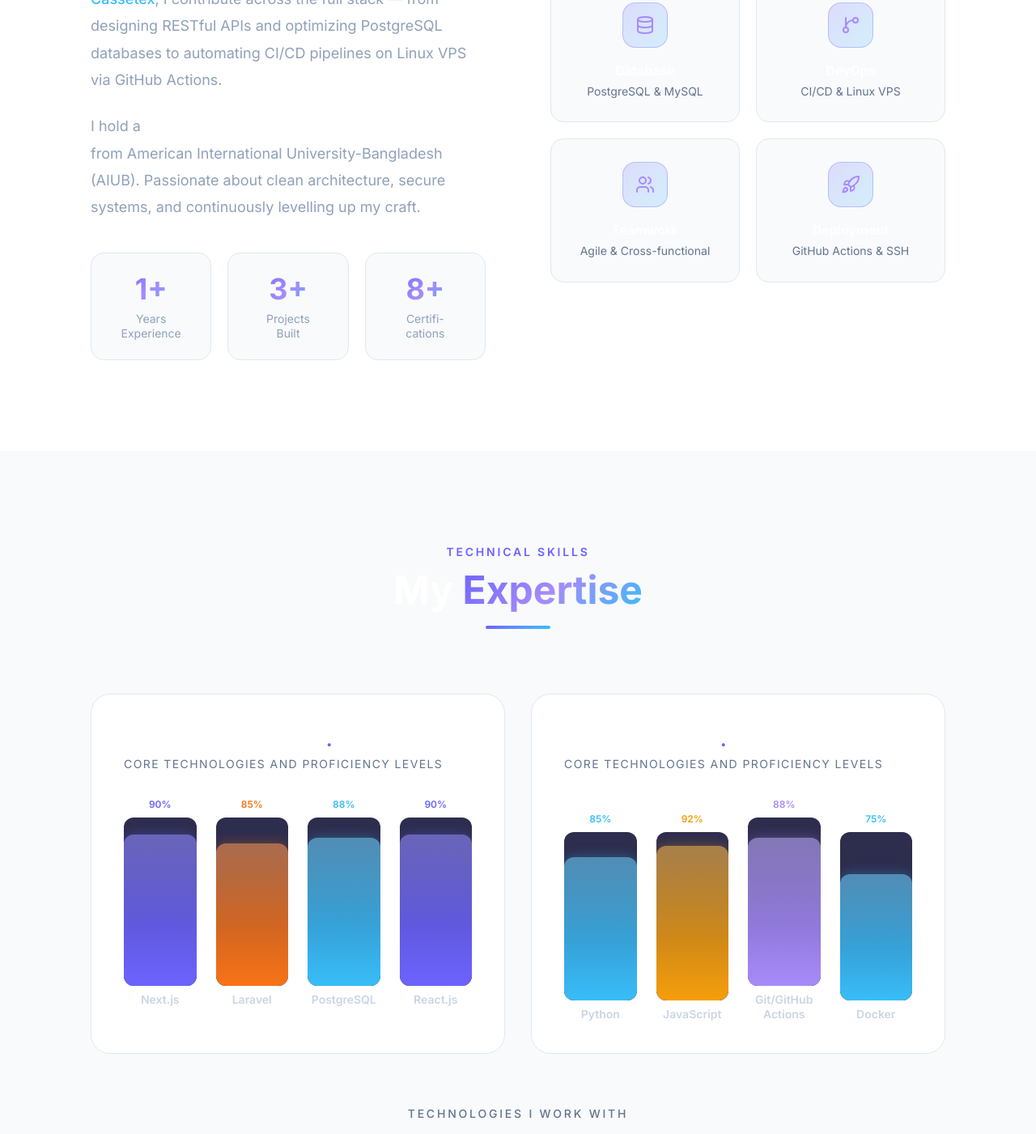
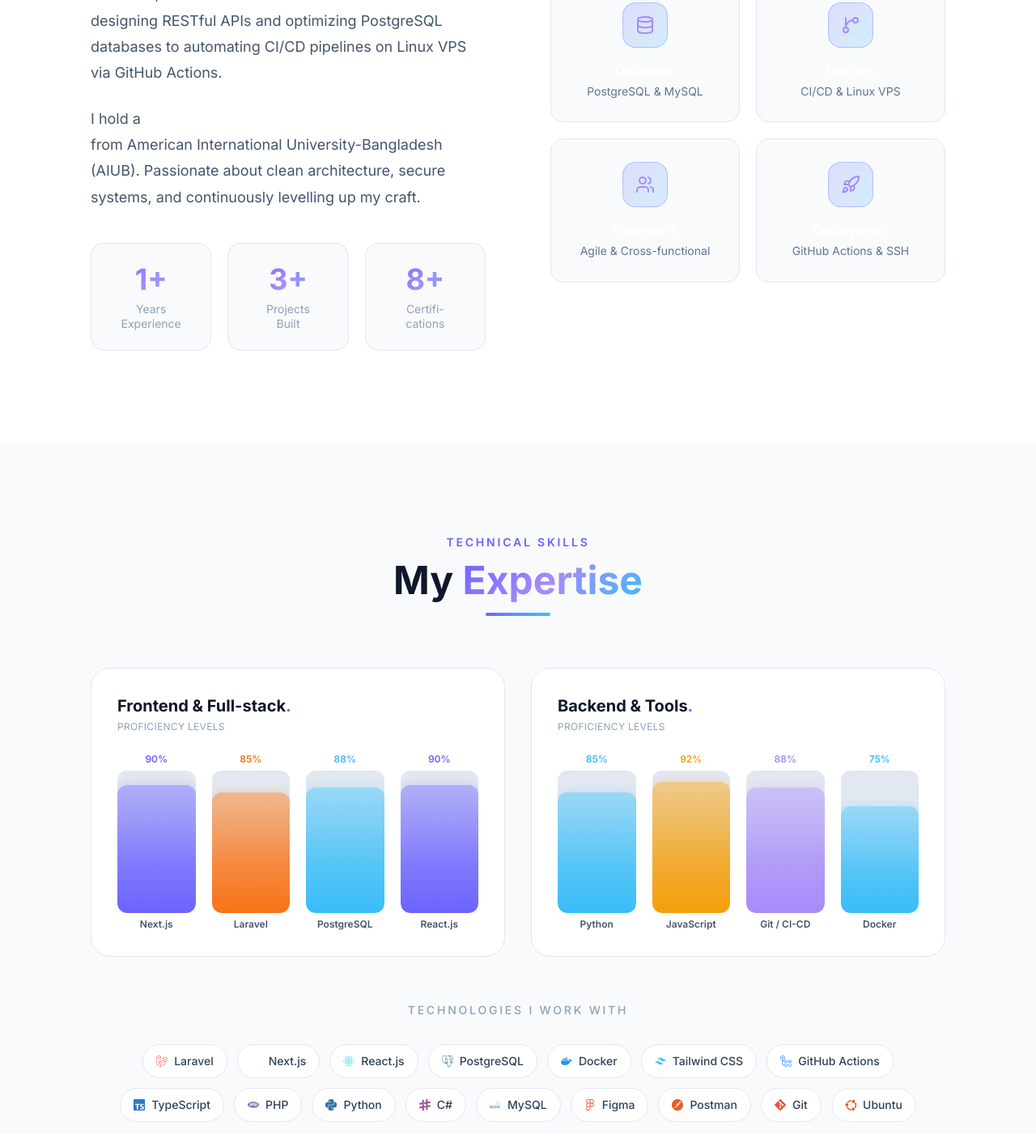
Before and after one commit to ATHOY43259/athoy43259.github.io, a Next.js app: page / in a window 1280 px wide. Shown: the part 1330-2731 px from the top of the page at 81% size. Built offline with nearby package versions, Linux system fonts and the light colour scheme; no server answers.

Commit message:
updatemobileresponsive

```diff
--- a/app/globals.css
+++ b/app/globals.css
@@ -1,4 +1,10 @@
 @import "tailwindcss";
+
+/* ── Custom breakpoints ── */
+@theme {
+  --breakpoint-xs: 480px;
+}
+
 
 /* ── Dark theme (default) ── */
 :root,
@@ -97,4 +103,10 @@
 .nav-link:hover::after { width: 100%; }
 
 /* ── Section spacing ── */
-section { padding-top: 7rem; padding-bottom: 7rem; }
+section { padding-top: 4rem; padding-bottom: 4rem; }
+@media (min-width: 640px) {
+  section { padding-top: 6rem; padding-bottom: 6rem; }
+}
+@media (min-width: 1024px) {
+  section { padding-top: 7rem; padding-bottom: 7rem; }
+}
--- a/components/About.tsx
+++ b/components/About.tsx
@@ -44,13 +44,13 @@
             animate={inView ? { opacity: 1, x: 0 } : {}}
             transition={{ duration: 0.7, delay: 0.15 }}
           >
-            <p className="text-slate-200 text-xl leading-[1.85] mb-6 font-light">
+            <p className="dark:text-slate-200 text-slate-700 text-base sm:text-xl leading-[1.8] mb-5 sm:mb-6 font-light">
               I&apos;m a{" "}
               <span className="text-[#a78bfa] font-semibold">Full Stack Developer</span>{" "}
               based in Dhaka, Bangladesh, with over a year of professional experience
               building production-grade web applications from the ground up.
             </p>
-            <p className="text-slate-400 text-lg leading-[1.85] mb-6">
+            <p className="dark:text-slate-400 text-slate-600 text-base sm:text-lg leading-[1.8] mb-5 sm:mb-6">
               Currently working as an{" "}
               <span className="text-[#38bdf8] font-medium">
                 Associate Software Engineer at Cassetex
@@ -59,7 +59,7 @@
               optimizing PostgreSQL databases to automating CI/CD pipelines on Linux
               VPS via GitHub Actions.
             </p>
-            <p className="text-slate-400 text-lg leading-[1.85] mb-10">
+            <p className="dark:text-slate-400 text-slate-600 text-base sm:text-lg leading-[1.8] mb-8 sm:mb-10">
               I hold a{" "}
               <span className="text-white font-semibold">B.Sc. in Computer Science and Engineering</span>{" "}
               from American International University-Bangladesh (AIUB). Passionate
--- a/components/Skills.tsx
+++ b/components/Skills.tsx
@@ -8,8 +8,7 @@
   SiSharp, SiMysql, SiFigma, SiPostman, SiGit, SiUbuntu, SiSelenium,
 } from "react-icons/si";
 
-type Skill = { name: string; level: number; color: string };
-
+type Skill    = { name: string; level: number; color: string };
 type TechBadge = {
   name: string;
   icon: React.ComponentType<{ size?: number; className?: string; style?: React.CSSProperties }>;
@@ -20,77 +19,77 @@
   {
     category: "Frontend & Full-stack",
     skills: [
-      { name: "Next.js", level: 90, color: "#6c63ff" },
-      { name: "Laravel", level: 85, color: "#f97316" },
+      { name: "Next.js",    level: 90, color: "#6c63ff" },
+      { name: "Laravel",    level: 85, color: "#f97316" },
       { name: "PostgreSQL", level: 88, color: "#38bdf8" },
-      { name: "React.js", level: 90, color: "#6c63ff" },
+      { name: "React.js",   level: 90, color: "#6c63ff" },
     ],
   },
   {
     category: "Backend & Tools",
     skills: [
-      { name: "Python", level: 85, color: "#38bdf8" },
-      { name: "JavaScript", level: 92, color: "#f59e0b" },
-      { name: "Git/GitHub Actions", level: 88, color: "#a78bfa" },
-      { name: "Docker", level: 75, color: "#38bdf8" },
+      { name: "Python",      level: 85, color: "#38bdf8" },
+      { name: "JavaScript",  level: 92, color: "#f59e0b" },
+      { name: "Git / CI-CD", level: 88, color: "#a78bfa" },
+      { name: "Docker",      level: 75, color: "#38bdf8" },
     ],
   },
 ];
 
 const techBadges: TechBadge[] = [
-  { name: "Laravel",         icon: SiLaravel,        color: "#f55247" },
-  { name: "Next.js",         icon: SiNextdotjs,      color: "#ffffff" },
-  { name: "React.js",        icon: SiReact,          color: "#61dafb" },
-  { name: "PostgreSQL",      icon: SiPostgresql,     color: "#336791" },
-  { name: "Docker",          icon: SiDocker,         color: "#2496ed" },
-  { name: "Tailwind CSS",    icon: SiTailwindcss,    color: "#38bdf8" },
-  { name: "GitHub Actions",  icon: SiGithubactions,  color: "#2088ff" },
-  { name: "TypeScript",      icon: SiTypescript,     color: "#3178c6" },
-  { name: "PHP",             icon: SiPhp,            color: "#777bb3" },
-  { name: "Python",          icon: SiPython,         color: "#3572a5" },
-  { name: "C#",              icon: SiSharp,          color: "#9b4f96" },
-  { name: "MySQL",           icon: SiMysql,          color: "#4479a1" },
-  { name: "Figma",           icon: SiFigma,          color: "#f24e1e" },
-  { name: "Postman",         icon: SiPostman,        color: "#ef5b25" },
-  { name: "Git",             icon: SiGit,            color: "#f05032" },
-  { name: "Ubuntu",          icon: SiUbuntu,         color: "#e95420" },
-  { name: "Selenium",        icon: SiSelenium,       color: "#43b02a" },
+  { name: "Laravel",        icon: SiLaravel,       color: "#f55247" },
+  { name: "Next.js",        icon: SiNextdotjs,     color: "#ffffff" },
+  { name: "React.js",       icon: SiReact,         color: "#61dafb" },
+  { name: "PostgreSQL",     icon: SiPostgresql,    color: "#336791" },
+  { name: "Docker",         icon: SiDocker,        color: "#2496ed" },
+  { name: "Tailwind CSS",   icon: SiTailwindcss,   color: "#38bdf8" },
+  { name: "GitHub Actions", icon: SiGithubactions, color: "#2088ff" },
+  { name: "TypeScript",     icon: SiTypescript,    color: "#3178c6" },
+  { name: "PHP",            icon: SiPhp,           color: "#777bb3" },
+  { name: "Python",         icon: SiPython,        color: "#3572a5" },
+  { name: "C#",             icon: SiSharp,         color: "#9b4f96" },
+  { name: "MySQL",          icon: SiMysql,         color: "#4479a1" },
+  { name: "Figma",          icon: SiFigma,         color: "#f24e1e" },
+  { name: "Postman",        icon: SiPostman,       color: "#ef5b25" },
+  { name: "Git",            icon: SiGit,           color: "#f05032" },
+  { name: "Ubuntu",         icon: SiUbuntu,        color: "#e95420" },
+  { name: "Selenium",       icon: SiSelenium,      color: "#43b02a" },
 ];
 
 function VerticalBar({ skill, inView, delay }: { skill: Skill; inView: boolean; delay: number }) {
   return (
-    <div className="flex flex-col items-center gap-2 flex-1">
+    <div className="flex flex-col items-center gap-1.5 flex-1 min-w-0">
       <motion.span
         initial={{ opacity: 0 }}
         animate={inView ? { opacity: 1 } : { opacity: 0 }}
         transition={{ duration: 0.4, delay: delay + 0.8 }}
-        className="text-xs font-semibold"
+        className="text-[11px] sm:text-xs font-semibold"
         style={{ color: skill.color }}
       >
         {skill.level}%
       </motion.span>
 
-      <div className="relative w-full h-44 sm:h-52 bg-[#2d2d4e] rounded-xl overflow-hidden flex items-end">
+      {/* Bar */}
+      <div className="relative w-full h-28 sm:h-36 md:h-44 dark:bg-[#2d2d4e] bg-slate-200 rounded-lg sm:rounded-xl overflow-hidden flex items-end">
         <motion.div
           initial={{ height: 0 }}
           animate={inView ? { height: `${skill.level}%` } : { height: 0 }}
           transition={{ duration: 1.1, delay, ease: [0.34, 1.56, 0.64, 1] }}
-          className="w-full rounded-xl relative"
+          className="w-full rounded-lg sm:rounded-xl relative"
           style={{
             background: `linear-gradient(to top, ${skill.color}, ${skill.color}88)`,
-            boxShadow: `0 0 16px ${skill.color}55`,
+            boxShadow: `0 0 12px ${skill.color}44`,
           }}
         >
           <div
-            className="absolute inset-0 rounded-xl"
-            style={{
-              background: "linear-gradient(180deg, rgba(255,255,255,0.15) 0%, transparent 60%)",
-            }}
+            className="absolute inset-0 rounded-lg sm:rounded-xl"
+            style={{ background: "linear-gradient(180deg, rgba(255,255,255,0.15) 0%, transparent 60%)" }}
           />
         </motion.div>
       </div>
 
-      <span className="text-sm text-slate-300 font-semibold text-center leading-tight">
+      {/* Label */}
+      <span className="text-[10px] sm:text-xs dark:text-slate-300 text-slate-600 font-semibold text-center leading-tight">
         {skill.name}
       </span>
     </div>
@@ -98,52 +97,54 @@
 }
 
 export default function Skills() {
-  const { ref, inView } = useInView({ triggerOnce: true, threshold: 0.15 });
+  const { ref, inView } = useInView({ triggerOnce: true, threshold: 0.1 });
 
   return (
-    <section id="skills" ref={ref} className="py-28 sm:py-32 dark:bg-[#0a0a14] bg-slate-50">
-      <div className="max-w-6xl mx-auto px-5 sm:px-8 lg:px-12">
+    <section id="skills" ref={ref} className="py-16 sm:py-24 lg:py-32 dark:bg-[#0a0a14] bg-slate-50 overflow-hidden">
+      <div className="max-w-6xl mx-auto px-4 sm:px-8 lg:px-12">
 
-        {/* Section header */}
+        {/* Header */}
         <motion.div
-          initial={{ opacity: 0, y: 30 }}
+          initial={{ opacity: 0, y: 24 }}
           animate={inView ? { opacity: 1, y: 0 } : {}}
           transition={{ duration: 0.6 }}
-          className="text-center mb-20"
+          className="text-center mb-10 sm:mb-16"
         >
-          <span className="text-[#6c63ff] text-sm font-semibold uppercase tracking-[0.2em]">
+          <span className="text-[#6c63ff] text-xs sm:text-sm font-semibold uppercase tracking-[0.15em] sm:tracking-[0.2em]">
             Technical Skills
           </span>
-          <h2 className="text-4xl sm:text-5xl font-bold mt-3 text-white">
+          <h2 className="text-3xl sm:text-4xl lg:text-5xl font-bold mt-2 sm:mt-3 dark:text-white text-slate-900">
             My <span className="gradient-text">Expertise</span>
           </h2>
-          <div className="mt-5 h-1 w-20 bg-gradient-to-r from-[#6c63ff] to-[#38bdf8] mx-auto rounded-full" />
+          <div className="mt-4 h-1 w-16 sm:w-20 bg-gradient-to-r from-[#6c63ff] to-[#38bdf8] mx-auto rounded-full" />
         </motion.div>
 
-        {/* Vertical bars */}
-        <div className="grid md:grid-cols-2 gap-8 mb-16">
+        {/* Bar chart cards */}
+        <div className="grid md:grid-cols-2 gap-4 sm:gap-6 lg:gap-8 mb-10 sm:mb-14">
           {skillGroups.map((group, gi) => (
             <motion.div
               key={group.category}
-              initial={{ opacity: 0, y: 40 }}
+              initial={{ opacity: 0, y: 32 }}
               animate={inView ? { opacity: 1, y: 0 } : {}}
-              transition={{ duration: 0.7, delay: gi * 0.18 }}
-              className="dark:bg-[#1a1a2e] bg-white border dark:border-[#2d2d4e] border-slate-200 rounded-3xl p-8 sm:p-10"
+              transition={{ duration: 0.65, delay: gi * 0.15 }}
+              className="dark:bg-[#1a1a2e] bg-white border dark:border-[#2d2d4e] border-slate-200 rounded-2xl sm:rounded-3xl p-4 sm:p-7 md:p-8 overflow-hidden"
             >
-              <h3 className="text-white font-bold text-2xl mb-1">
-                {group.category}
-                <span className="text-[#6c63ff]">.</span>
+              {/* Card heading */}
+              <h3 className="dark:text-white text-slate-900 font-bold text-base sm:text-xl mb-0.5 sm:mb-1">
+                {group.category}<span className="text-[#6c63ff]">.</span>
               </h3>
-              <p className="text-slate-500 text-sm mb-8 uppercase tracking-widest">
-                Core technologies and proficiency levels
+              <p className="dark:text-slate-500 text-slate-400 text-xs mb-4 sm:mb-6 uppercase tracking-wide">
+                Proficiency levels
               </p>
-              <div className="flex gap-5 sm:gap-6 items-end">
+
+              {/* Bars — always in a single row, sizes adapt via CSS */}
+              <div className="flex gap-2 sm:gap-4 md:gap-5 items-end">
                 {group.skills.map((skill, si) => (
                   <VerticalBar
                     key={skill.name}
                     skill={skill}
                     inView={inView}
-                    delay={0.25 + gi * 0.12 + si * 0.12}
+                    delay={0.2 + gi * 0.1 + si * 0.1}
                   />
                 ))}
               </div>
@@ -151,47 +152,46 @@
           ))}
         </div>
 
-        {/* Tech badge cloud with icons */}
+        {/* Tech badge cloud */}
         <motion.div
           initial={{ opacity: 0, y: 20 }}
           animate={inView ? { opacity: 1, y: 0 } : {}}
-          transition={{ duration: 0.6, delay: 0.55 }}
+          transition={{ duration: 0.6, delay: 0.5 }}
         >
-          <p className="text-center text-slate-500 text-sm mb-10 uppercase tracking-[0.2em] font-medium">
+          <p className="text-center dark:text-slate-500 text-slate-400 text-xs sm:text-sm mb-6 sm:mb-8 uppercase tracking-[0.15em] sm:tracking-[0.2em] font-medium">
             Technologies I work with
           </p>
-          <div className="flex flex-wrap justify-center gap-4">
+          <div className="flex flex-wrap justify-center gap-2 sm:gap-3">
             {techBadges.map((tech, i) => {
               const Icon = tech.icon;
               return (
                 <motion.div
                   key={tech.name}
-                  initial={{ opacity: 0, scale: 0.7, y: 14 }}
+                  initial={{ opacity: 0, scale: 0.75, y: 12 }}
                   animate={inView ? { opacity: 1, scale: 1, y: 0 } : {}}
-                  transition={{ delay: 0.65 + i * 0.045, type: "spring", stiffness: 220, damping: 14 }}
-                  whileHover={{ scale: 1.12, y: -4 }}
-                  className="group flex items-center gap-2.5 px-5 py-3 dark:bg-[#1a1a2e] bg-white border dark:border-[#2d2d4e] border-slate-200 rounded-full cursor-default
-                             hover:border-transparent transition-all duration-250"
-                  style={{
-                    // subtle glow on hover comes from the ::before trick via inline shadow
-                  }}
+                  transition={{ delay: 0.6 + i * 0.04, type: "spring", stiffness: 220, damping: 14 }}
+                  whileHover={{ scale: 1.08, y: -3 }}
+                  className="group flex items-center gap-1.5 sm:gap-2 px-3 py-2 sm:px-4 sm:py-2.5
+                             dark:bg-[#1a1a2e] bg-white
+                             border dark:border-[#2d2d4e] border-slate-200
+                             rounded-full cursor-default transition-all duration-200"
                   onMouseEnter={(e) => {
-                    (e.currentTarget as HTMLElement).style.boxShadow = `0 0 14px ${tech.color}55`;
-                    (e.currentTarget as HTMLElement).style.borderColor = `${tech.color}60`;
-                    (e.currentTarget as HTMLElement).style.background = `${tech.color}12`;
+                    const el = e.currentTarget as HTMLElement;
+                    el.style.boxShadow   = `0 0 12px ${tech.color}44`;
+                    el.style.borderColor = `${tech.color}55`;
                   }}
                   onMouseLeave={(e) => {
-                    (e.currentTarget as HTMLElement).style.boxShadow = "";
-                    (e.currentTarget as HTMLElement).style.borderColor = "#2d2d4e";
-                    (e.currentTarget as HTMLElement).style.background = "#1a1a2e";
+                    const el = e.currentTarget as HTMLElement;
+                    el.style.boxShadow   = "";
+                    el.style.borderColor = ""; // let the CSS class take over
                   }}
                 >
                   <Icon
-                    size={18}
+                    size={14}
                     style={{ color: tech.color }}
-                    className="shrink-0 transition-transform duration-200 group-hover:scale-110"
+                    className="shrink-0"
                   />
-                  <span className="text-base text-slate-300 group-hover:text-white transition-colors duration-200 whitespace-nowrap font-medium">
+                  <span className="text-xs sm:text-sm dark:text-slate-300 text-slate-700 font-medium whitespace-nowrap">
                     {tech.name}
                   </span>
                 </motion.div>
```
Also changed, not shown: components/Hero.tsx (+6 -6 lines).
